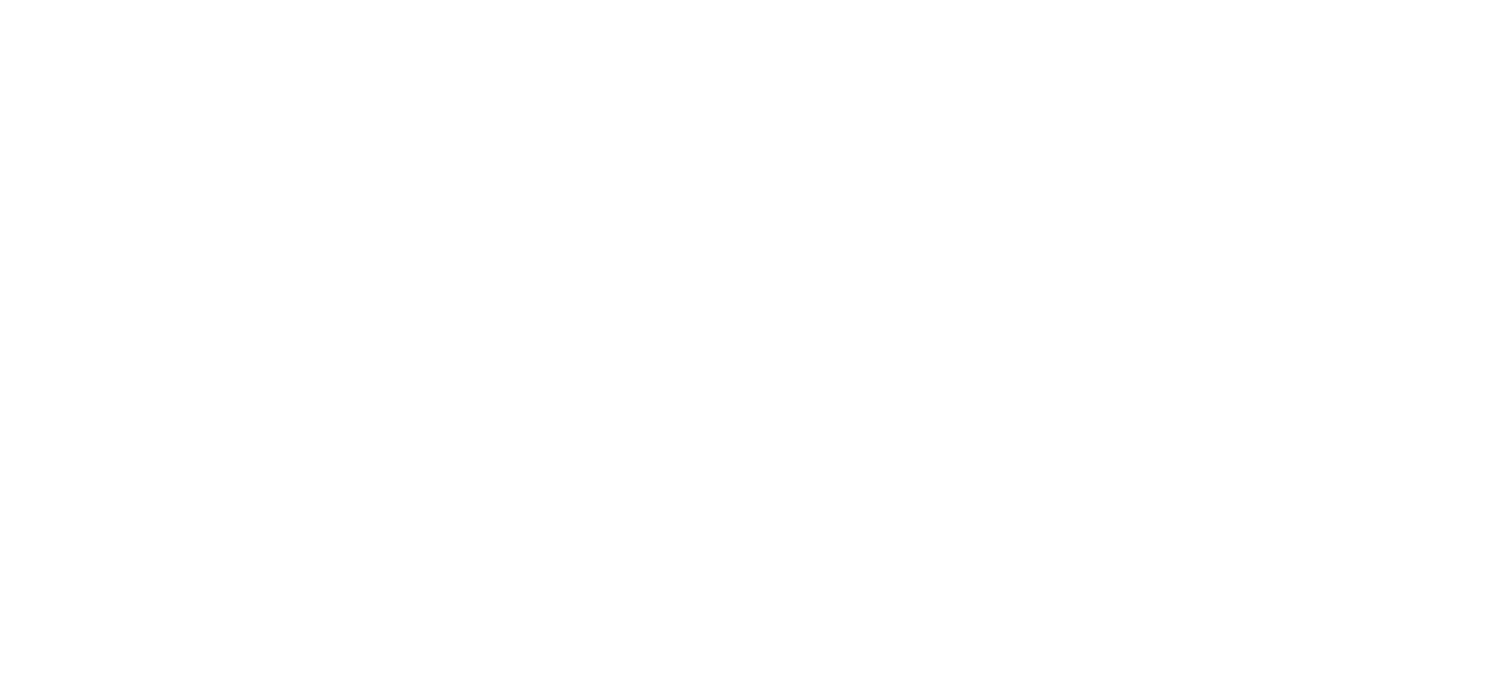
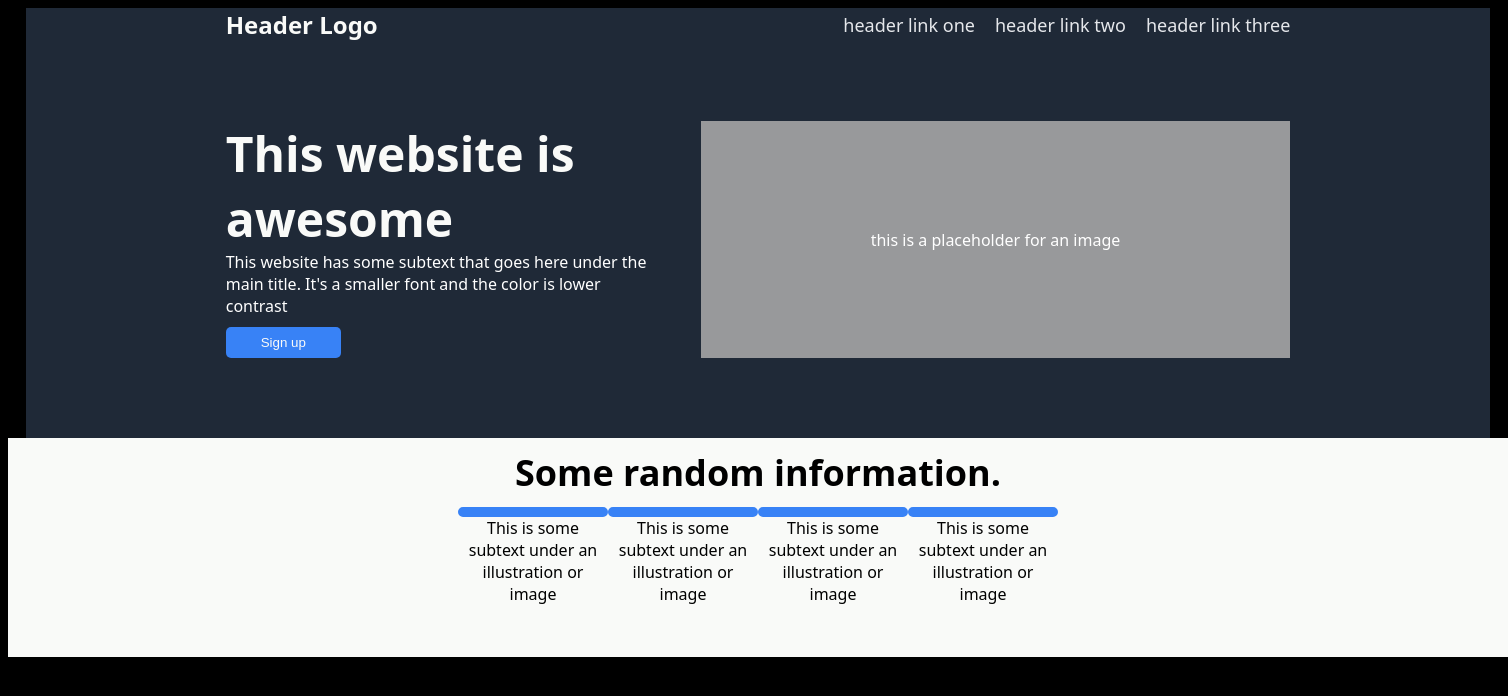
Before and after one commit to CrayolaCandy/Odin-LandingPage, a plain HTML site: page index.html in a window 1280 px wide. Shown: the top 696 px of the page, 1508 px wide, since content can reach past the window. Drawn offline with Linux system fonts and the light colour scheme.

Commit message:
First Try

```diff
--- a/index.css
+++ b/index.css
@@ -0,0 +1,112 @@
+body{
+    font-family: system-ui, -apple-system, BlinkMacSystemFont, 'Segoe UI', Roboto, Oxygen, Ubuntu, Cantarell, 'Open Sans', 'Helvetica Neue', sans-serif;
+    background-color: black;
+    height: 10000px;
+
+}
+.webPage{
+    min-width: 1500px;
+}
+.webPage1{
+    display: flex;
+    justify-content: center;
+
+
+
+}
+.firstSection{
+    box-sizing: border-box;
+    background-color: #1F2937;
+    color: white;
+    padding-left: 200px;
+    padding-right: 200px;
+}
+.header{
+    display: flex;
+    justify-content: space-between;
+    color: #F9FAF8;
+    font-size: 18px;
+    align-items: center;
+}
+a{
+    text-decoration: none;
+    color:#E5E7EB;
+}
+.header-leftSide{
+    font-weight: 900;
+    font-size: 24px;
+}
+.header-rightSide{
+    display: flex;
+    gap: 20px;
+}
+.header2{
+    display: flex;
+    justify-content: space-around;
+    flex-wrap: wrap;
+    padding-top: 80px;
+    padding-bottom: 80px;
+    gap: 50px;
+
+}
+.header2-leftSide{
+    width: 425px;
+}
+.websiteTitle{
+    font-size: 48px;
+    font-weight: 900;
+    color: #F9FAF8;
+}
+p{
+    margin: 0;
+}
+.header2-rightSide{
+    display: flex;
+    align-items: center;
+    padding-left: 170px;
+    padding-right: 170px;
+    background-color: #98999b;
+}
+button{
+    border: none;
+    background-color: #3882F6;
+    color: #F9FAF8;
+    padding: 8px 35px;
+    border-radius: 5px;
+    margin-top: 10px;
+}
+
+ .webPage2{
+    display: flex;
+    justify-content: center;
+ }
+.secondSection{
+    background-color: #F9FAF8;
+    display: flex;
+    flex-direction: column;
+    justify-content: center;
+    width: 1500px;
+}
+.secondSection-top{
+    font-size: 36px;
+    font-weight: 900;
+    padding-top: 10px;
+    padding-bottom: 10px;
+    display: flex;
+    justify-content: center;
+
+}
+.secondSection-bottom{
+    display: flex;
+    justify-content: center;
+}
+.box{
+    border: #3882F6 solid thick;
+    border-radius: 10px;
+
+}
+.item{
+    width: 150px;
+    height: 150px;
+    text-align: center;
+}
--- a/index.html
+++ b/index.html
@@ -5,8 +5,62 @@
     <meta name="viewport" content="width=device-width, initial-scale=1.0">
     <title>Document</title>
     <link rel="stylesheet" href="index.css">
+        <link href="https://fonts.googleapis.com/css?family=Roboto:400,700&display=swap" rel="stylesheet">
 </head>
 <body>
+    <div class = "webPage">
+        <div class = "webPage1">
+            <div class = "firstSection">
+                <div class = "header">
+                    <div class = "header-leftSide">
+                        Header Logo
+                    </div>
+                    <div class = "header-rightSide">
+                        <div><a href="">header link one</a></div>
+                        <div><a href="">header link two</a></div>
+                        <div><a href="">header link three</a></div>
+                    </div>
+                </div>
+                <div class = "header2">
+                    <div class = "header2-leftSide">
+                        <p class = "websiteTitle">This website is awesome</p>
+                        <p class = "websiteDesc">This website has some subtext that goes here under the main title. It's a smaller font and the color is lower contrast</p>
+                        <button>Sign up</button>
+                    </div>
+                    <div class = "header2-rightSide">
+                        this is a placeholder for an image
+                    </div>
+                </div>
+            </div>
+        </div>
+        <div class = "webPage2">
+            <div class = "secondSection">
+                <div class = "secondSection-top">
+                    Some random information.
+                </div>
+                <div class = "secondSection-bottom">
+                    <div class = "item">
+                        <div class = "box"></div>
+                        This is some subtext under an illustration or image
+                    </div>
+                    <div class = "item">
+                        <div class = "box"></div>
+                        This is some subtext under an illustration or image
+                    </div>
+                    <div class = "item">
+                        <div class = "box"></div>
+                        This is some subtext under an illustration or image
+                    </div>
+                    <div class = "item">
+                        <div class = "box"></div>
+                        This is some subtext under an illustration or image
+                    </div>
+
+                </div>
+            </div>
+        </div>
+    </div>
+
 
 </body>
 </html>
```
